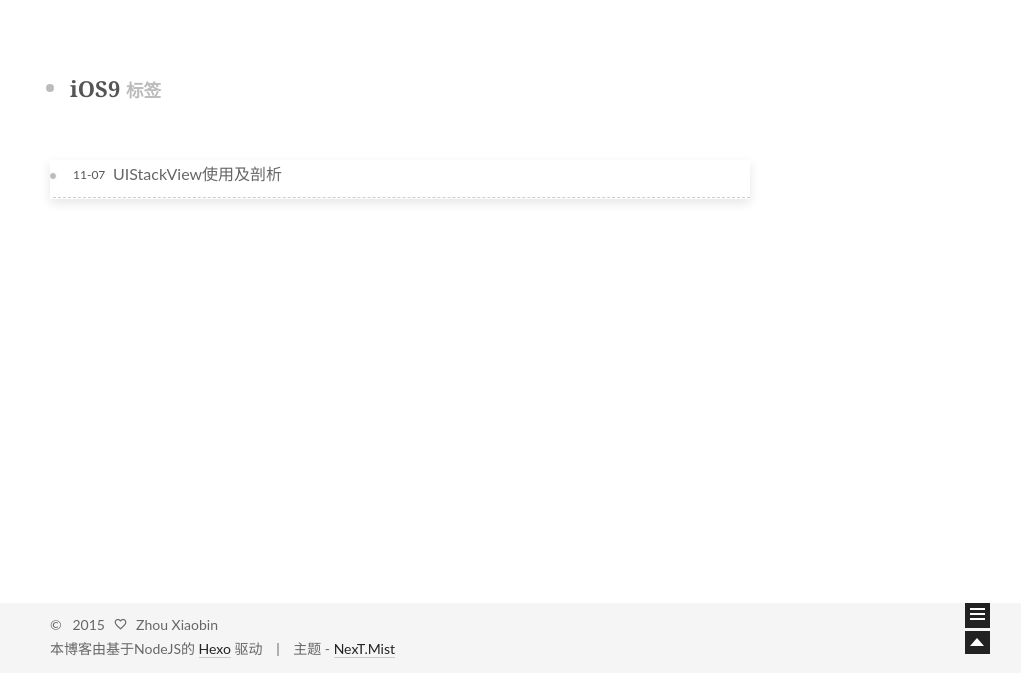
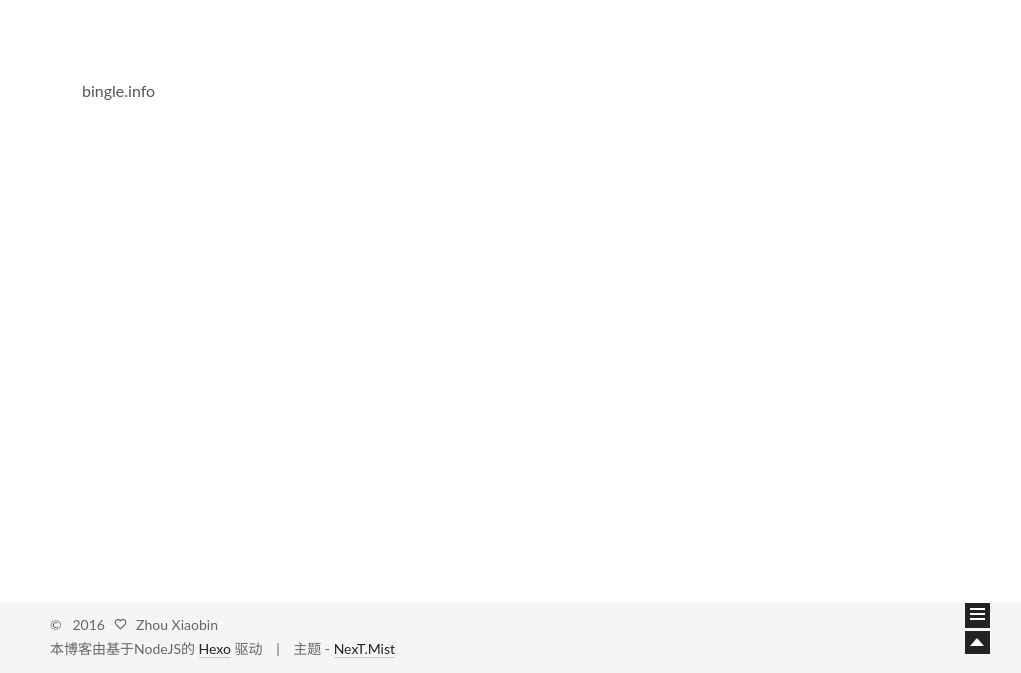
Before and after one commit to Bingle0907/Bingle0907.github.io, a plain HTML site: page CNAME.html in a window 1280 px wide. Shown: the part 127-800 px from the top of the page, without its empty margins (240-1261 px from the left). Drawn offline with Linux system fonts and the light colour scheme.

Commit message:
Site updated: 2016-03-22 22:45:48

```diff
--- a/tags/iOS9/index.html
+++ b/CNAME.html
@@ -38,15 +38,16 @@
   <link rel="shorticon icon" type="image/x-icon" href="/favicon.ico?v=0.4.5.1" />
 
 
-<meta name="description" content="iOS开发学习笔记">
+<meta name="description" content="bingle.info">
 <meta property="og:type" content="website">
 <meta property="og:title" content="Bingle's blog">
-<meta property="og:url" content="http://yoursite.com/tags/iOS9/index.html">
+<meta property="og:url" content="http://yoursite.com/CNAME.html">
 <meta property="og:site_name" content="Bingle's blog">
-<meta property="og:description" content="iOS开发学习笔记">
+<meta property="og:description" content="bingle.info">
+<meta property="og:updated_time" content="2016-03-22T14:41:56.000Z">
 <meta name="twitter:card" content="summary">
 <meta name="twitter:title" content="Bingle's blog">
-<meta name="twitter:description" content="iOS开发学习笔记">
+<meta name="twitter:description" content="bingle.info">
 
 
 <script type="text/javascript" id="hexo.configuration">
@@ -56,7 +57,13 @@
   };
 </script>
 
-  <title> 标签: iOS9 | Bingle's blog </title>
+  <title>
+
+
+
+     | Bingle's blog
+
+</title>
 </head>
 
 <body itemscope itemtype="http://schema.org/WebPage" lang="zh-Hans">
@@ -159,47 +166,22 @@
       <div class="main-inner">
         <div id="content" class="content">
 
-  <div id="posts" class="posts-collapse">
-    <div class="collection-title">
-      <h2 >
-        iOS9
-        <small>标签</small>
-      </h2>
-    </div>
+  <div id="posts" class="posts-expand">
 
 
-
-
-  <article class="post post-type-normal"itemscope itemtype="http://schema.org/Article">
-    <header class="post-header">
-
-      <h1 class="post-title">
-
-            <a class="post-title-link" href="/2015/11/07/UIStackView-Analyse/" itemprop="url">
-              <span itemprop="name">UIStackView使用及剖析</span>
-            </a>
-
-      </h1>
-
-      <div class="post-meta">
-        <time class="post-time" datetime="2015-11-07T03:17:35.000Z" itemprop="dateCreated" content="2015-11-07"> 11-07 </time>
-      </div>
-
-    </header>
-  </article>
-
+      <p>bingle.info</p>
 
 
   </div>
-
-
-
-
 
  </div>
 
 
 
+
+          <div class="comments" id="comments">
+
+          </div>
 
       </div>
 
@@ -275,7 +257,7 @@
       <div class="footer-inner"> <div class="copyright" >
 
   &copy; &nbsp;
-  <span itemprop="copyrightYear">2015</span>
+  <span itemprop="copyrightYear">2016</span>
   <span class="with-love">
     <i class="icon-next-heart"></i>
   </span>
@@ -302,12 +284,6 @@
 
   <script type="text/javascript" src="/vendors/jquery/index.js?v=2.1.3"></script>
 
-
-
-
-    <script type="text/javascript">
-      postMotionOptions = {stagger: 100, drag: true};
-    </script>
 
 
 
--- a/css/main.css
+++ b/css/main.css
@@ -1058,7 +1058,7 @@ body {
   width: 4px;
   height: 4px;
   border-radius: 50%;
-  background: #ff6eff;
+  background: #ffff62;
 }
 .sidebar-nav {
   margin: 0;
```
Also changed, not shown: 2015/11/07/UIStackView-Analyse/index.html (+1 -1 lines), archives/2015/11/index.html (+1 -1 lines), archives/2015/index.html (+1 -1 lines), archives/index.html (+1 -1 lines), index.html (+1 -1 lines), 1 other file.
